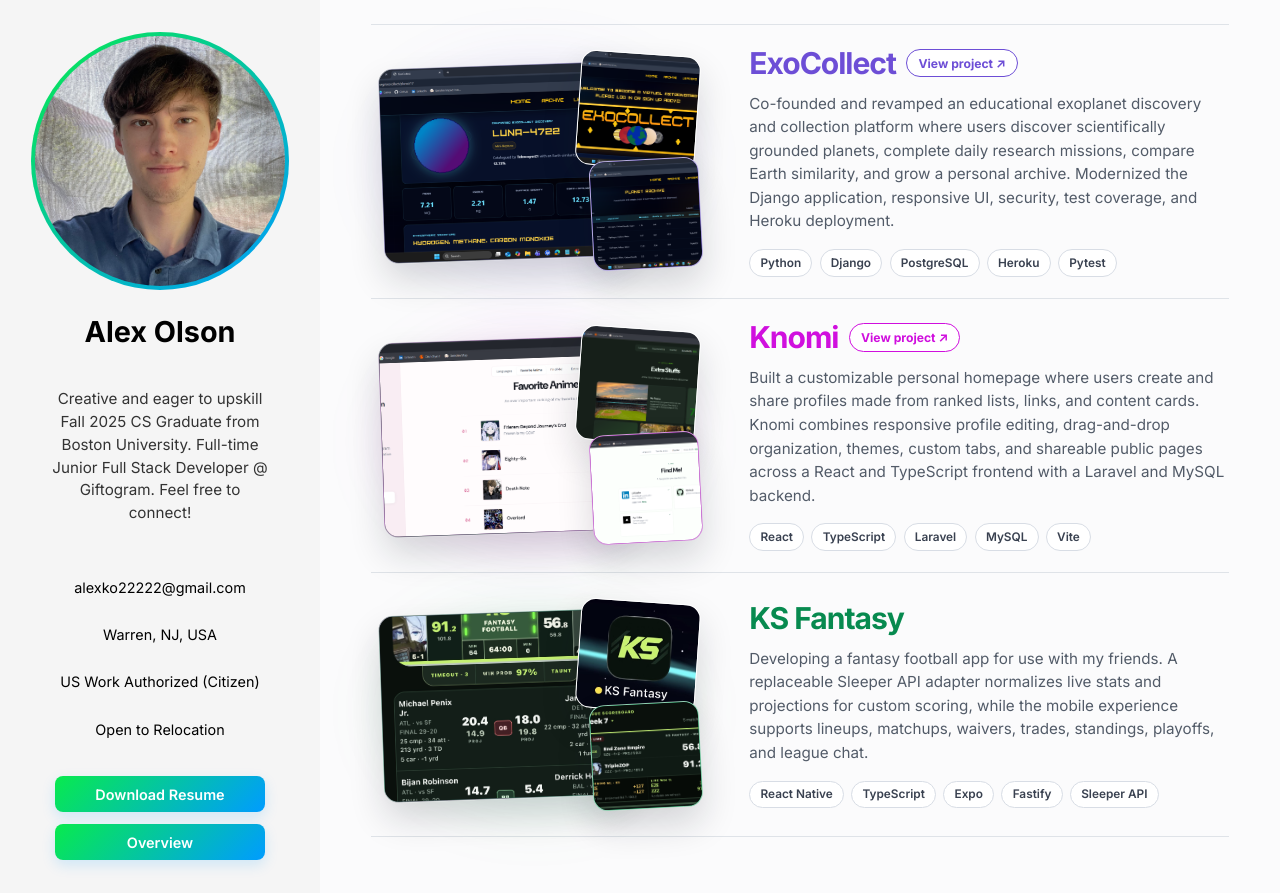
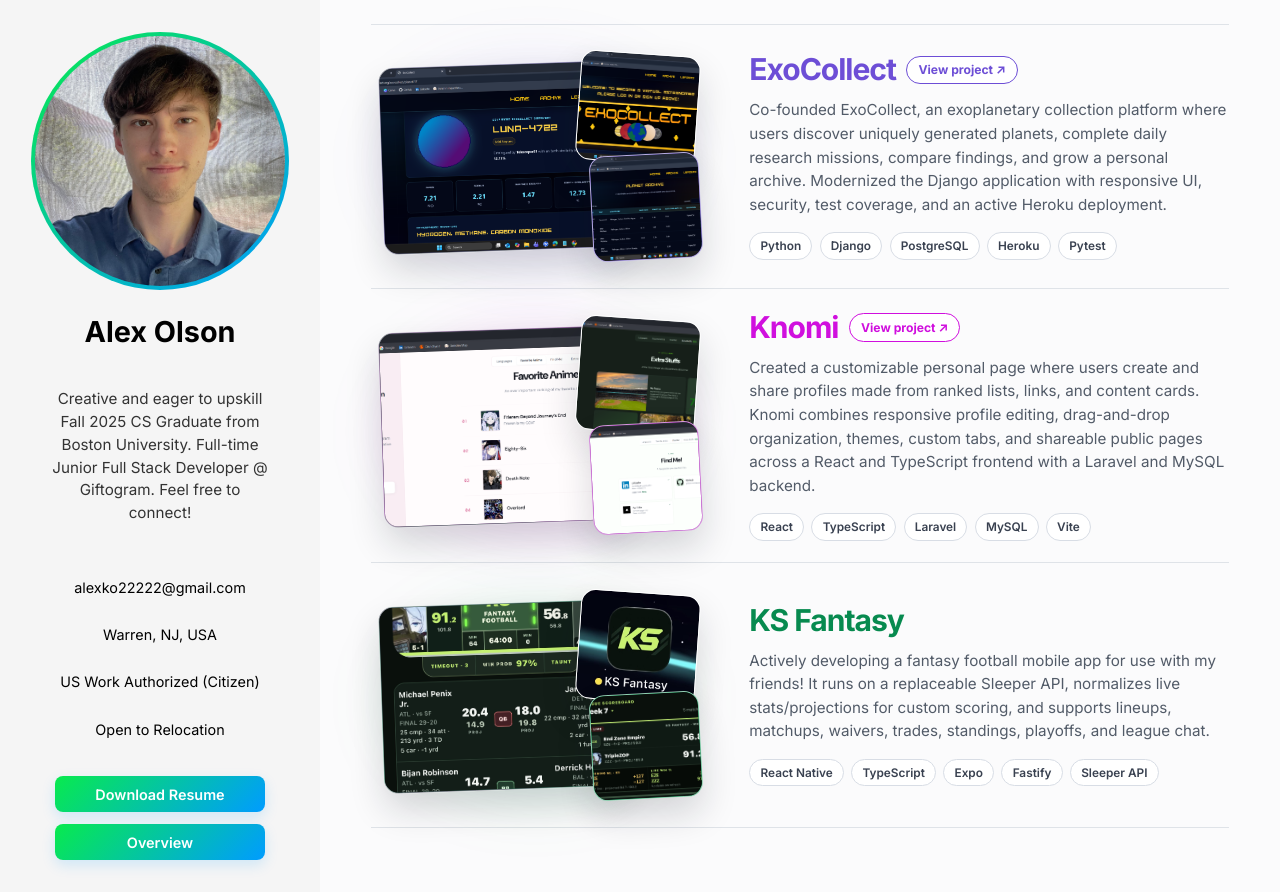
Before and after one commit to alexko22/portfolio-page, a React (Vite) app: page /projects in a window 1280 px wide. Built offline with nearby package versions, Linux system fonts and the light colour scheme.

Commit message:
Update Projects.tsx

```diff
--- a/src/pages/Projects.tsx
+++ b/src/pages/Projects.tsx
@@ -21,7 +21,7 @@ const projects: Project[] = [
         title: "ExoCollect",
         titleColor: "#6d4ed6",
         description:
-            "Co-founded and revamped an educational exoplanet discovery and collection platform where users discover scientifically grounded planets, complete daily research missions, compare Earth similarity, and grow a personal archive. Modernized the Django application, responsive UI, security, test coverage, and Heroku deployment.",
+            "Co-founded ExoCollect, an exoplanetary collection platform where users discover uniquely generated planets, complete daily research missions, compare findings, and grow a personal archive. Modernized the Django application with responsive UI, security, test coverage, and an active Heroku deployment.",
         technologies: ["Python", "Django", "PostgreSQL", "Heroku", "Pytest"],
         images: {
             main: "/project-images/exo1.png",
@@ -35,7 +35,7 @@ const projects: Project[] = [
         title: "Knomi",
         titleColor: "#d00fde",
         description:
-            "Built a customizable personal homepage where users create and share profiles made from ranked lists, links, and content cards. Knomi combines responsive profile editing, drag-and-drop organization, themes, custom tabs, and shareable public pages across a React and TypeScript frontend with a Laravel and MySQL backend.",
+            "Created a customizable personal page where users create and share profiles made from ranked lists, links, and content cards. Knomi combines responsive profile editing, drag-and-drop organization, themes, custom tabs, and shareable public pages across a React and TypeScript frontend with a Laravel and MySQL backend.",
         technologies: ["React", "TypeScript", "Laravel", "MySQL", "Vite"],
         images: {
             main: "/project-images/knomi2.png",
@@ -49,7 +49,7 @@ const projects: Project[] = [
         title: "KS Fantasy",
         titleColor: "#078a4f",
         description:
-            "Developing a fantasy football app for use with my friends. A replaceable Sleeper API adapter normalizes live stats and projections for custom scoring, while the mobile experience supports lineups, matchups, waivers, trades, standings, playoffs, and league chat.",
+            "Actively developing a fantasy football mobile app for use with my friends! It runs on a replaceable Sleeper API, normalizes live stats/projections for custom scoring, and supports lineups, matchups, waivers, trades, standings, playoffs, and league chat.",
         technologies: ["React Native", "TypeScript", "Expo", "Fastify", "Sleeper API"],
         images: {
             main: "/project-images/fantasy1.png",
```
